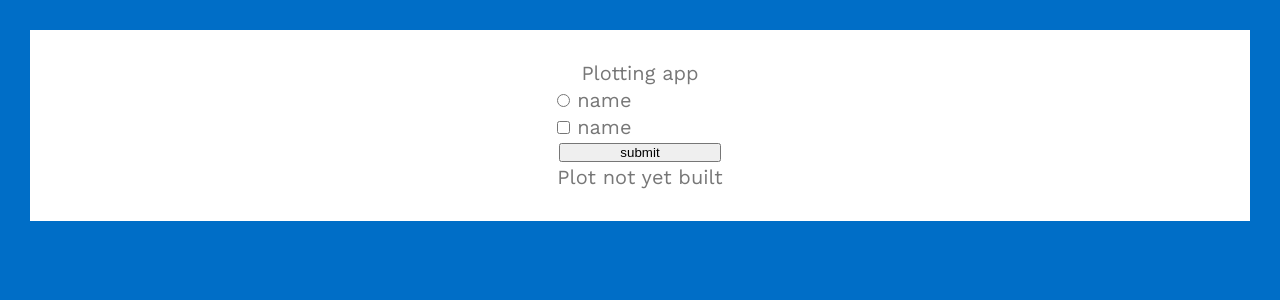
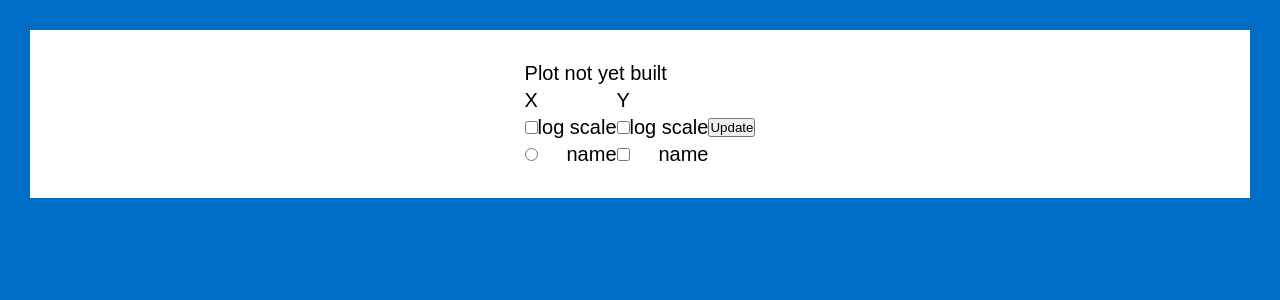
Before and after one commit to dyunis/viz_app, a Flask app: template templates/index.html in a window 1280 px wide. Shown: the top 300 px of the page. Run offline with Flask 2, Linux system fonts and the light colour scheme; the template is opened without the code that fills it: most values are stand-ins (such as "Sample title", 1, 10 or a date in 2020).

```diff
--- a/app.py
+++ b/app.py
@@ -1,10 +1,10 @@
 from datetime import datetime
 from functools import wraps, update_wrapper
 import json
+import os.path as osp
 
-from flask import Flask, request, render_template, redirect, send_from_directory, make_response
+from flask import Flask, request, render_template, send_from_directory, make_response
 import plotly
-import plotly.graph_objects as go
 from werkzeug.http import http_date
 from werkzeug.utils import secure_filename
 
@@ -28,21 +28,17 @@ def nocache(view):
 @app.route('/', methods=['GET', 'POST'])
 @nocache
 def index():
-    with open('data.json', 'r') as f:
-        data = json.load(f)
+    data = load('data.json')
 
     if request.method == 'POST':
         xkey = request.form.get('x')
         ykeys = request.form.getlist('y')
+        xlog = request.form.get('xlog') is not None
+        ylog = request.form.get('ylog') is not None
 
-        # make fig with plotly
-        fig = go.Figure()
-        for key in ykeys:
-            fig.add_trace(go.Scatter(x=data[xkey], y=data[key], name=key))
+        plot(data, xkey, ykeys, xlog, ylog)
 
-        plot_html = plotly.io.write_html(fig, './plots/plot.html')
-
-        return render_template('index.html', data=data, plot=True, xkey=xkey, ykeys=ykeys)
+        return render_template('index.html', data=data, plot=True, xkey=xkey, ykeys=ykeys, xlog=xlog, ylog=ylog)
 
     return render_template('index.html', data=data, plot=False, xkey=None, ykeys=[])
 
@@ -51,5 +47,33 @@ def index():
 def send_plot(filename):
     return send_from_directory('plots', filename)
 
+def plot(data, xkey, ykeys, xlog, ylog):
+    fig = plotly.graph_objects.Figure()
+    for key in ykeys:
+        fig.add_trace(plotly.graph_objects.Scatter(x=data[xkey], y=data[key], name=key))
+
+    if xlog:
+        fig.update_xaxes(type='log')
+    if ylog:
+        fig.update_yaxes(type='log')
+
+    fig.update_layout(xaxis_title=xkey, yaxis_title='value')
+
+    plotly.io.write_html(fig, './plots/plot.html')
+
+# loads a json or dir of jsons
+def load(path):
+    if osp.isdir(path):
+        data = {}
+        files = glob.glob(osp.join(path, '*.json'))
+        for f in files:
+            key = osp.basename(f).rstrip('.json')
+            data[key] = json.load(f)
+
+    elif osp.isfile(path):
+        with open(path, 'r') as f:
+            data = json.load(f)
+    return data
+
 if __name__=='__main__':
     main()
--- a/static/style.css
+++ b/static/style.css
@@ -10,9 +10,10 @@
 }
 
 body {
-  font-family: 'Work Sans', sans-serif;
+  /* font-family: 'Work Sans', sans-serif; */
+  font-family: 'Arial', sans-serif;
   font-size: 20px;
-  color: #777;
+  color: #000;
   line-height: 1.35em;
   background-color: #006ec7;
 }
@@ -29,10 +30,32 @@ body {
 
 form {
   display: flex;
-  flex-direction: column;
+  flex-direction: row;
+  justify-content: space-between;
+  align-items: center;
 }
 
+iframe {
+  min-width: 400px;
+  min-height: 400px;
+  border: none;
+}
 
-button {
-  margin: 2px;
+#xs {
+  display: flex;
+  flex-direction: column;
+  justify-content: flex-start;
 }
+
+#ys {
+  display: flex;
+  flex-direction: column;
+  justify-content: flex-start;
+}
+
+.entry {
+  display: flex;
+  flex-direction: row;
+  justify-content: space-between;
+  align-items: center;
+}
--- a/templates/index.html
+++ b/templates/index.html
@@ -1,34 +1,50 @@
 {% extends "layout.html" %}
 {% block content %}
 
+{% if plot %}
+    <iframe id='plot' scrolling='no' src='./plots/plot.html'>
+    </iframe>
+{% else %}
+    <p> Plot not yet built </p>
+{% endif %}
+
 <form method='post'>
 
+    <div id='xs'>
+    <div class='entry'> X </div>
+    <div class='entry'>
+        <input type='checkbox' id='xlog' value='xlog' name='xlog'
+        {% if xlog %} checked {% endif %}>
+        <label for='xlog'> log scale </label>
+    </div>
     {% for key in data.keys() %}
-    <div>
+    <div class='entry'>
         <input type='radio' id='{{ key }}' value='{{ key }}' name='x'
         {% if key == xkey %} checked {% endif %}>
         <label for='{{ key }}'> {{ key }} </label>
     </div>
     {% endfor %}
+    </div>
 
+    <div id='ys'>
+    <div class='entry'> Y </div>
+    <div class='entry'>
+        <input type='checkbox' id='ylog' value='ylog' name='ylog'
+        {% if ylog %} checked {% endif %}>
+        <label for='ylog'> log scale </label>
+    </div>
     {% for key in data.keys() %}
-    <div>
+    <div class='entry'>
         <input type='checkbox' id='{{ key }}' value='{{ key }}' name='y'
         {% if key in ykeys %} checked {% endif %}>
         <label for='{{ key }}'> {{ key }} </label>
     </div>
     {% endfor %}
+    </div>
 
     <button type='submit'>
-        submit
+        Update
     </button>
 </form>
 
-{% if plot %}
-    <iframe id='plot' scrolling='no' src='./plots/plot.html' height='500' seamless='seamless'>
-    </iframe>
-{% else %}
-    <p> Plot not yet built </p>
-{% endif %}
-
 {% endblock %}
--- a/templates/layout.html
+++ b/templates/layout.html
@@ -2,7 +2,7 @@
 <html lang="en">
   <head>
     <title>
-      {{ title }}
+      tensorboard blows
     </title>
     <link rel="stylesheet" href="/static/style.css" />
     <script src="/static/script.js" /></script>
@@ -12,9 +12,6 @@
   <body>
 
     <div id='page'>
-    <header>
-      Plotting app
-    </header>
 
     <div id='content'>
 
```
